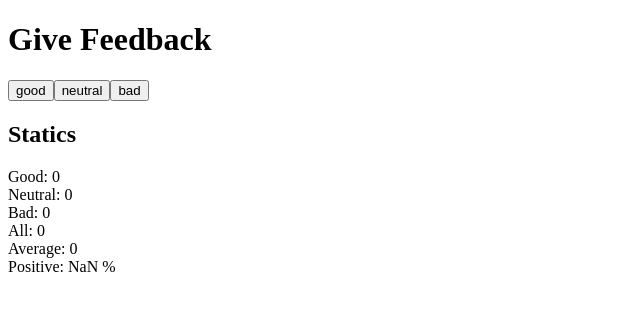
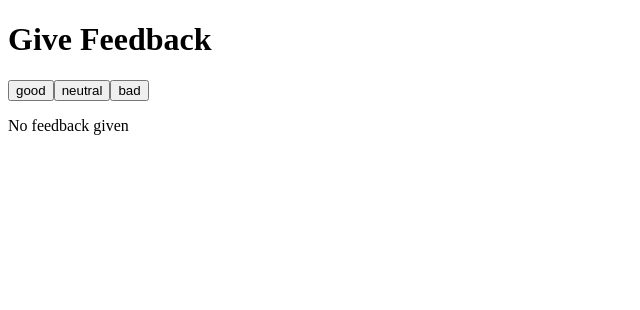
Before and after one commit to tomyok/FullStackOpenCourse, a React (Vite) app in the folder unicafe/: page / in a window 1280 px wide. Shown: the top 310 px of the page, without its empty margins (0-640 px from the left). Built offline with nearby package versions, Linux system fonts and the light colour scheme.

Commit message:
ejercicio unicafe 1.9 finalizado

```diff
--- a/unicafe/src/App.jsx
+++ b/unicafe/src/App.jsx
@@ -26,6 +26,7 @@
   const [neutral, setNeutral] = useState(0)
   const [bad, setBad] = useState(0)
 
+
   const handleClick = (a) => {
     if(a.includes("good")){
       setGood(good + 1);
@@ -35,6 +36,14 @@
       setNeutral(neutral + 1);
     }
   }
+
+  const noStatics = () => {
+    if((good === 0) && (neutral === 0) && (bad === 0)){
+      return true
+    } else return false
+  }
+
+  const isStatics = noStatics();
 
   let all = good + bad + neutral;
   let average = all / 3;
@@ -46,7 +55,10 @@
       <button onClick={() => handleClick("good")}>good</button>
       <button onClick={() => handleClick("neutral")}>neutral</button>
       <button onClick={() => handleClick("bad")}>bad</button>
-      <Statics good = {good} neutral = {neutral} bad = {bad} all = {all} average = {average} positive = {positive}/>
+      {isStatics === true
+      ? <p>No feedback given</p>
+      : <Statics good = {good} neutral = {neutral} bad = {bad} all = {all} average = {average} positive = {positive}/>}
+
     </div>
   )
 }
```
